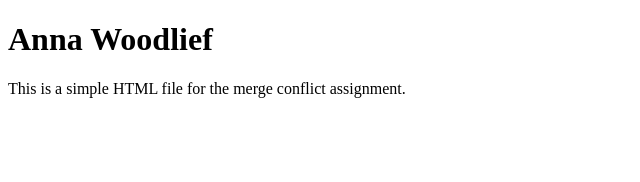
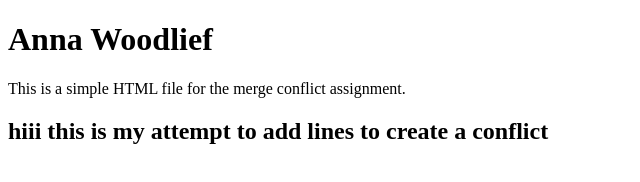
Before and after one commit to AnnaWoodlief/AnnaAssignment4, a plain HTML site: page index.html in a window 1280 px wide. Shown: the whole page, without its empty margins (0-640 px from the left). Drawn offline with Linux system fonts and the light colour scheme.

Commit message:
Adding lines to create conflict

```diff
--- a/index.html
+++ b/index.html
@@ -8,5 +8,8 @@
 <body>
     <h1>Anna Woodlief</h1>
     <p> This is a simple HTML file for the merge conflict assignment.</p>
+    <h2>
+        hiii this is my attempt to add lines to create a conflict
+    </h2>
 </body>
 </html>
```
